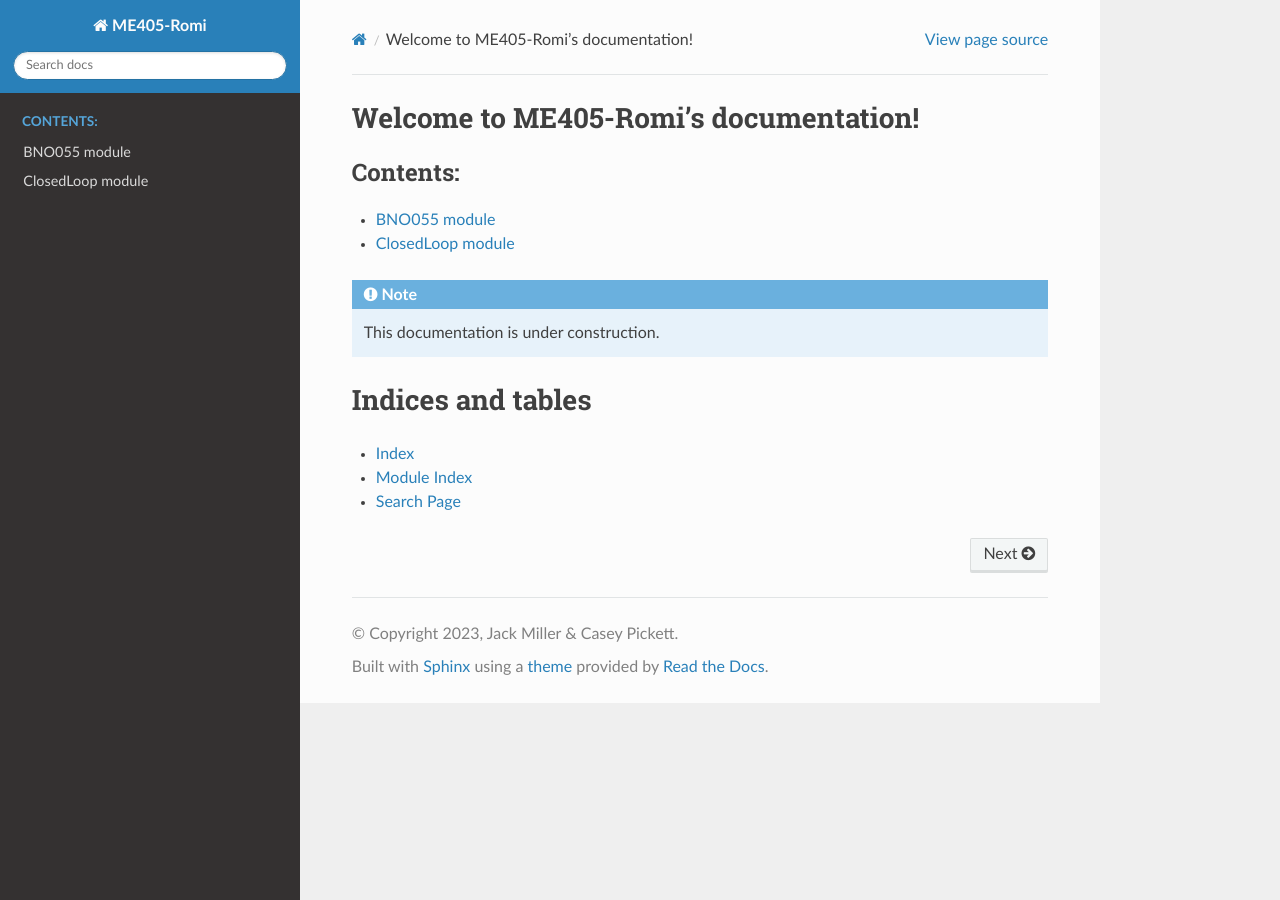
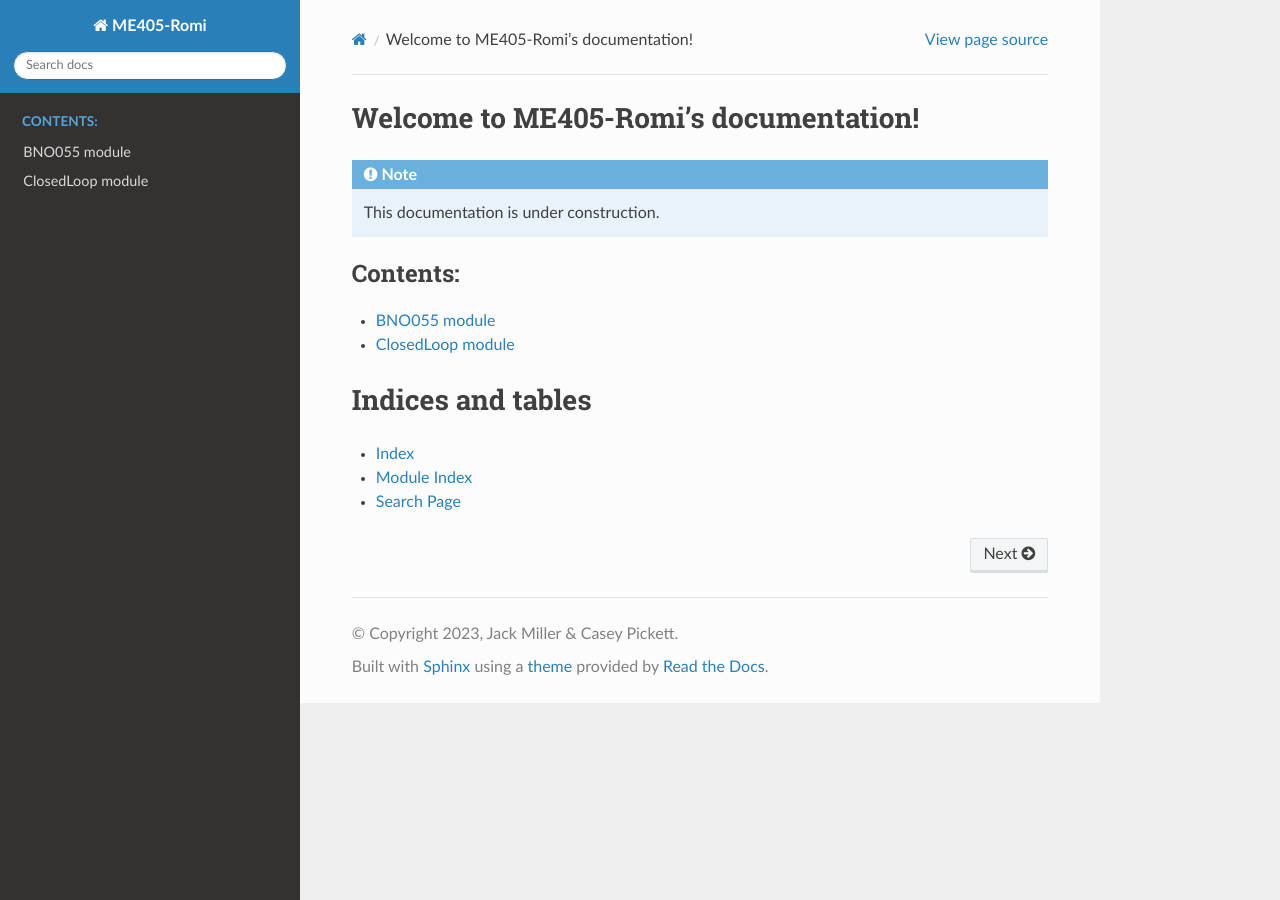
Before and after one commit to jackr-m/ME405-Romi, a Sphinx documentation site: the page built from docs/index.rst, in a window 1280 px wide. Built offline with Sphinx 7.4.7 and the Read the Docs theme 2.0.0, drawn with Linux system fonts in a browser that asks for light colours; pages that are not in the unit, such as notebooks, are missing from menus; some of the changed lines change nothing that is shown.

Commit message:
Reordered landing page content

```diff
--- a/docs/index.rst
+++ b/docs/index.rst
@@ -5,6 +5,10 @@
 
 Welcome to ME405-Romi's documentation!
 ======================================
+
+.. note::
+
+   This documentation is under construction.
 
 .. toctree::
    :maxdepth: 2
@@ -14,10 +18,6 @@ Welcome to ME405-Romi's documentation!
    BNO055
    ClosedLoop
 
-.. note::
-
-   This documentation is under construction.
-
 Indices and tables
 ==================
 
```
